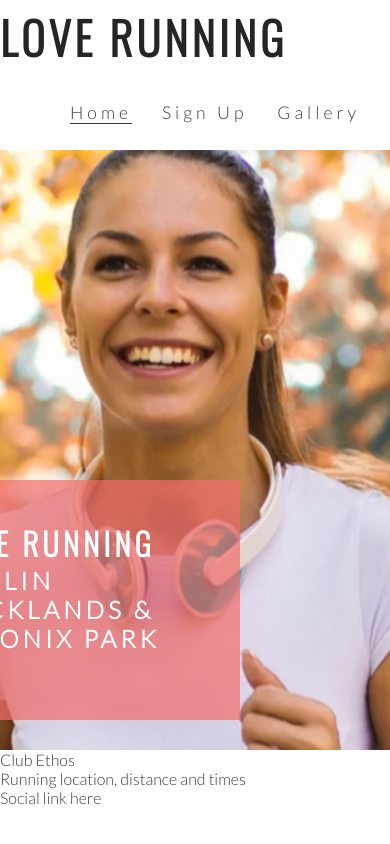
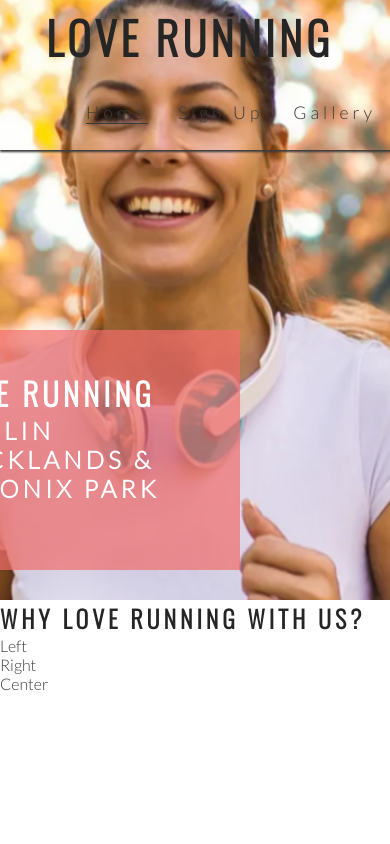
Before and after one commit to Gar-16/love_running, a plain HTML site: page index.html in a window 390 px wide. Shown: the top 844 px of the page. Drawn offline with nearby package versions, Linux system fonts and the light colour scheme.

Commit message:
Add some flex styling for mobile

```diff
--- a/assets/css/style.css
+++ b/assets/css/style.css
@@ -10,9 +10,21 @@ body {
     font-family: Lato, sans-serif;
     font-weight: 300;
     color: #3a3a3a;
+    min-height: 100vh;
+    display: flex;
+    flex-direction: column;
+
 }
 
 /* headings and logo */
+
+header {
+    padding: 0 1rem;
+    position: fixed;
+    z-index: 99;
+    width: 100%;
+    box-shadow: 0 2px 2px #3a3a3a;
+}
 
 h1,
 h2 {
@@ -25,6 +37,7 @@ h2 {
 #logo {
     float: left;
     font-size: 280%;
+    margin-left: 30px;
 }
 
 #menu,
@@ -111,3 +124,12 @@ h2 {
     position: absolute;
 
 }
+
+#club-ethos {
+    height: 600px;
+}
+
+#left-about {
+    padding-top: 30px;
+    width: 33%;
+}
--- a/index.html
+++ b/index.html
@@ -5,10 +5,12 @@
     <meta charset="UTF-8">
     <meta http-equiv="X-UA-Compatible" content="IE=edge">
     <meta name="viewport" content="width=device-width, initial-scale=1.0">
+    <!-- Meta tags for search engines-->
     <meta name="description" content="Love Running club for runners in Dublin, Ireland">
     <meta name="keywords" content="love running, running club, ireland, dublin">
-
+    <!-- Stylesheet-->
     <link rel="stylesheet" href="assets/css/style.css">
+    <!--Title-->
     <title>Love Running</title>
 </head>
 
@@ -38,8 +40,11 @@
             <h3>Dublin Docklands & Pheonix Park</h3>
         </div>
     </section>
-    <section>
-        Club Ethos
+    <section id="club-ethos">
+        <h1>Why Love Running With Us?</h1>
+        <div id="left about">Left</div>
+        <div id="right-about">Right</div>
+        <div id="center-about">Center</div>
     </section>
     <section>
         Running location, distance and times
```
